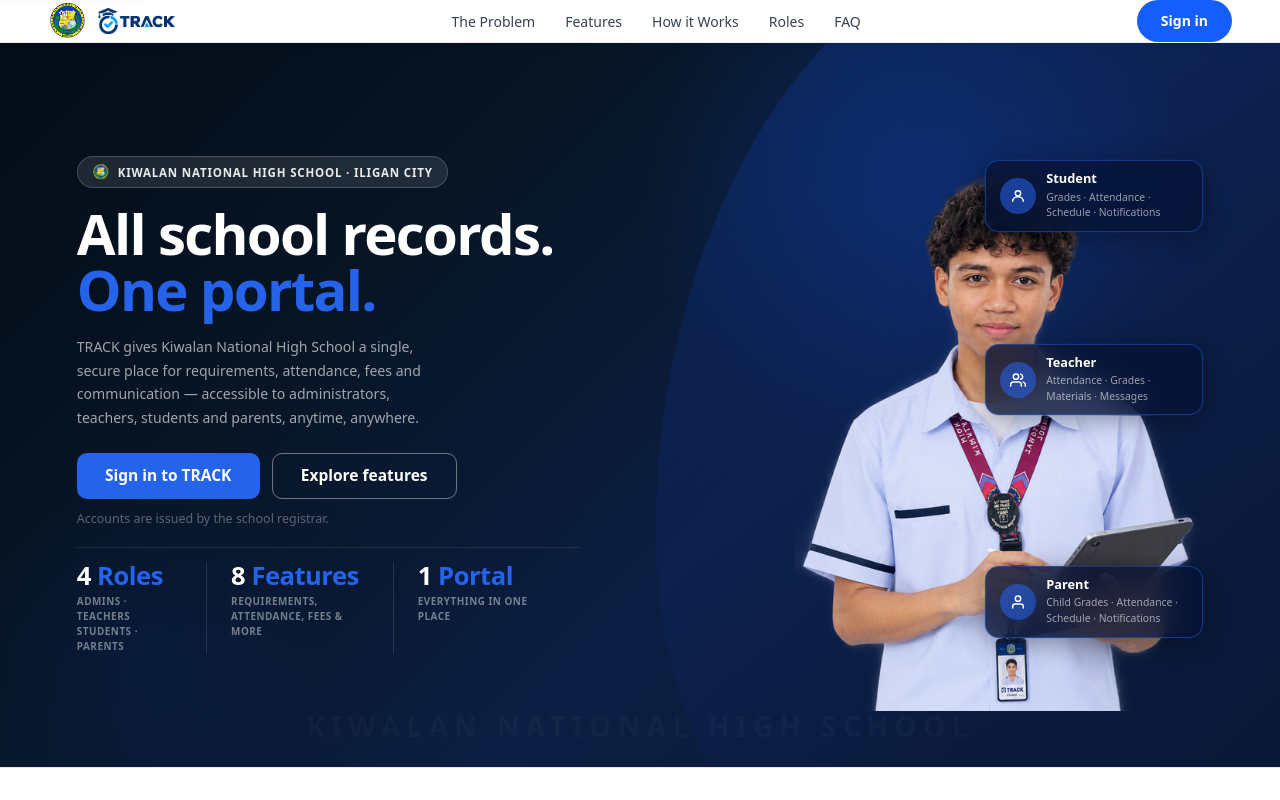
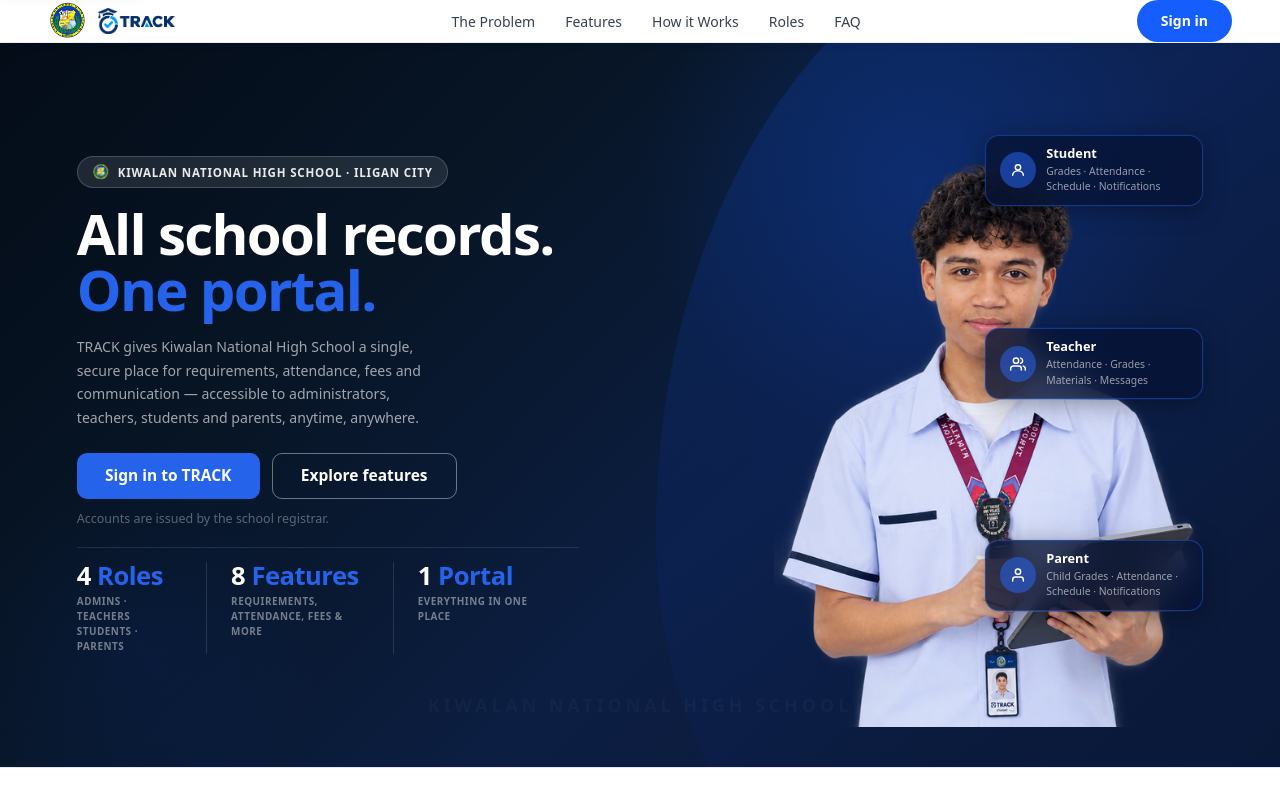
Before and after one commit to arcnesipac3-art/TRACK-capstone, a React (Vite) app in the folder frontend/: page / in a window 1280 px wide. Built offline with nearby package versions, Linux system fonts and the light colour scheme; no server answers.

Commit message:
fix: hero height, student clipping, watermark, card positions

```diff
--- a/frontend/src/App.css
+++ b/frontend/src/App.css
@@ -1513,10 +1513,9 @@
 .landing-hero {
   position: relative;
   background: linear-gradient(135deg, #040c18 0%, #071525 30%, #0c1e42 60%, #0a1838 100%);
-  /* No overflow:hidden — it clips the student image.
-     The bg decorations use z-index:0 so they don't escape visually. */
-  overflow: clip; /* clips decorations without affecting abs-pos children */
-  min-height: calc(100svh - 76px);
+  overflow: clip;
+  /* Target ~760-790px on a 900px viewport (900 - 76px nav = 824px, capped at 760) */
+  min-height: min(calc(100svh - 76px), 760px);
   display: flex;
   align-items: stretch;
 }
@@ -1537,17 +1536,17 @@
   z-index: 0;
 }
 
-/* Subtle bottom-left glow */
+/* Watermark — kept well above the hero bottom edge so overflow:clip doesn't cut it */
 .landing-hero::after {
   content: 'KIWALAN NATIONAL HIGH SCHOOL';
   position: absolute;
-  bottom: 20px;
+  bottom: 48px;
   left: 50%;
   transform: translateX(-50%);
-  font-size: clamp(1rem, 2.2vw, 1.8rem);
+  font-size: clamp(0.7rem, 1.4vw, 1.2rem);
   font-weight: 900;
   letter-spacing: 0.22em;
-  color: rgba(255,255,255,0.028);
+  color: rgba(255,255,255,0.03);
   white-space: nowrap;
   pointer-events: none;
   text-transform: uppercase;
@@ -1582,14 +1581,15 @@
   z-index: 1;
   display: grid;
   grid-template-columns: 48fr 52fr;
+  /* Grid rows should stretch to the hero height */
+  grid-template-rows: 1fr;
   align-items: center;
   width: 100%;
   max-width: 1440px;
   margin: 0 auto;
-  /* Use padding for breathing room — not fixed height */
-  padding: clamp(56px,7vh,88px) clamp(40px,6vw,96px);
+  /* Reduced vertical padding so content isn't buried in whitespace */
+  padding: clamp(40px,5vh,64px) clamp(40px,6vw,96px);
   gap: 0;
-  /* Fill the hero's full height so the student can anchor to the bottom */
   flex: 1 1 auto;
 }
 
@@ -1766,28 +1766,27 @@
 }
 
 /* ── RIGHT COLUMN ── */
-/* Visual container stretches to the full grid row height.
-   The student image is absolutely positioned within it. */
+/* align-self:stretch makes the visual fill the grid row's height.
+   The student image is absolutely positioned inside this container. */
 .hero-visual {
   position: relative;
   align-self: stretch;
-  /* height:100% lets abs-pos children (student) use percentage heights */
-  height: 100%;
-  /* Minimum so it never collapses on very short viewports */
-  min-height: 480px;
+  /* Explicit min-height gives abs-pos children a real reference */
+  min-height: clamp(480px, calc(100svh - 200px), 720px);
   overflow: visible;
 }
 
-/* The student image — fills the visual column height, bottom-anchored */
+/* The student image — large, bottom-anchored, contained within hero-visual */
 .hero-student-img {
   position: absolute;
   bottom: 0;
   right: 0;
-  /* Fill the column's height; max-width/max-height prevent oversizing */
+  /* Height relative to the hero-visual container's computed height.
+     hero-visual uses align-self:stretch so it gets the full grid row height. */
   height: 100%;
   width: auto;
-  max-width: 700px;
-  max-height: 780px;
+  max-height: 720px;
+  max-width: 680px;
   object-fit: contain;
   object-position: bottom right;
   pointer-events: none;
@@ -1843,10 +1842,10 @@
   margin-top: 3px;
 }
 
-/* Cards stacked on the right edge of the visual container — matching reference */
-.hero-card-student  { top: 10%;    right: 0;   animation-delay: 0s;   }
-.hero-card-teacher  { top: 40%;    right: 0;   animation-delay: 1.4s; }
-.hero-card-parent   { bottom: 12%; right: 0;   animation-delay: 2.8s; }
+/* Cards stacked on the right edge — positioned to avoid face and tablet */
+.hero-card-student  { top: 8%;     right: 0;   animation-delay: 0s;   }
+.hero-card-teacher  { top: 38%;    right: 0;   animation-delay: 1.4s; }
+.hero-card-parent   { bottom: 18%; right: 0;   animation-delay: 2.8s; }
 
 @keyframes hero-float {
   0%, 100% { transform: translateY(0px); }
@@ -1879,19 +1878,19 @@
 /* ── RESPONSIVE ── */
 /* 1200px–1279px: slight padding reduction */
 @media (max-width: 1279px) {
-  .hero-layout { padding: clamp(40px,5vh,72px) clamp(32px,5vw,64px); }
-  .hero-student-img { max-width: 640px; max-height: 720px; }
+  .hero-layout { padding: clamp(36px,5vh,60px) clamp(32px,5vw,64px); }
+  .hero-student-img { max-width: 620px; max-height: 680px; }
 }
 
 /* Laptop 992px–1199px */
 @media (max-width: 1199px) {
   .hero-layout {
     grid-template-columns: 48fr 52fr;
-    padding: clamp(36px,5vh,64px) clamp(28px,4vw,52px);
+    padding: clamp(32px,4.5vh,56px) clamp(28px,4vw,52px);
     gap: 0;
   }
-  .hero-visual { min-height: clamp(500px, calc(100svh - 110px), 760px); }
-  .hero-student-img { max-width: 580px; max-height: 660px; }
+  .hero-visual { min-height: clamp(440px, calc(100svh - 200px), 680px); }
+  .hero-student-img { max-width: 560px; max-height: 620px; }
   .hero-heading-line1,
   .hero-heading-line2 { font-size: clamp(2.3rem, 3.8vw, 3.6rem); }
 }
@@ -1900,14 +1899,14 @@
 @media (max-width: 1023px) {
   .hero-layout {
     grid-template-columns: 1fr 1fr;
-    padding: 40px 28px 56px;
+    padding: 36px 28px 48px;
     gap: 0;
   }
   .hero-visual {
-    min-height: clamp(420px, 54vw, 600px);
+    min-height: clamp(380px, 52vw, 560px);
     align-self: stretch;
   }
-  .hero-student-img { max-width: 480px; max-height: 560px; }
+  .hero-student-img { max-width: 460px; max-height: 520px; }
   .hero-card { min-width: 148px; max-width: 176px; padding: 9px 12px; }
   .hero-card-icon { width: 30px; height: 30px; }
 }
```
